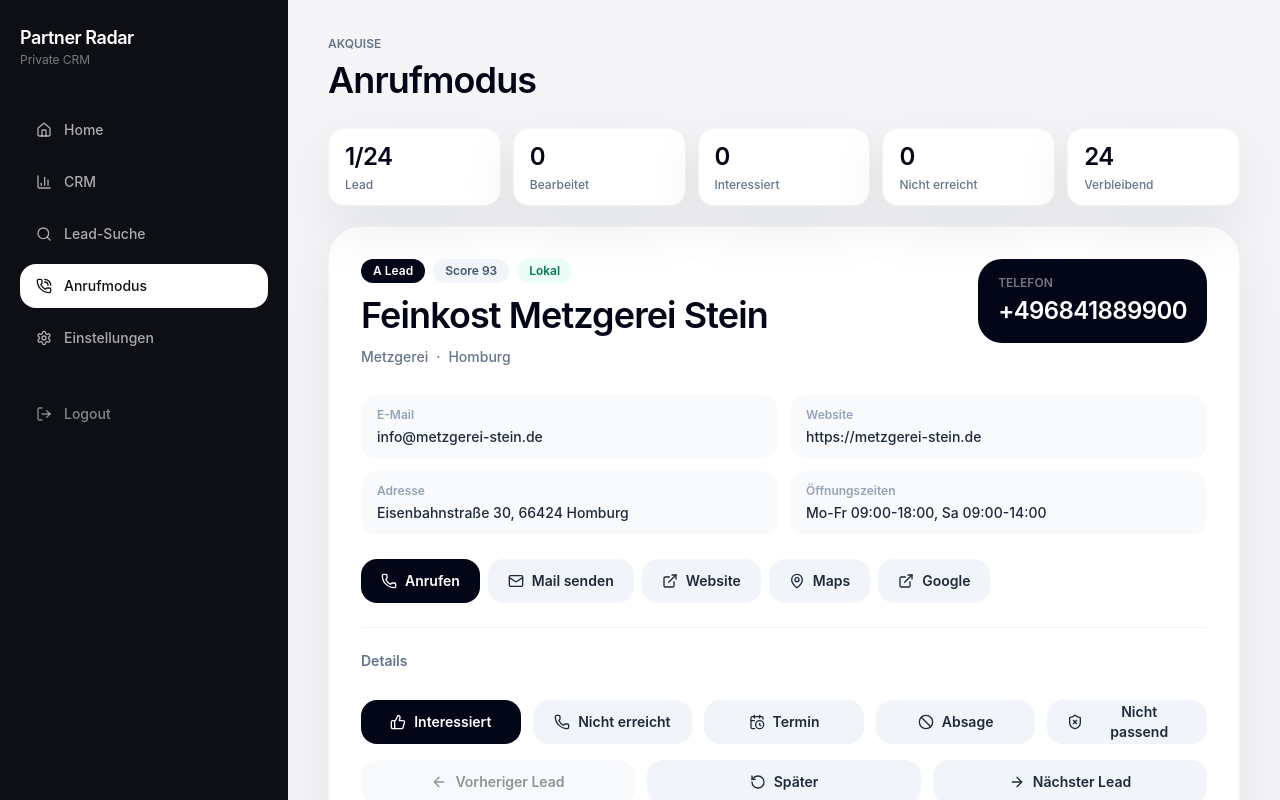
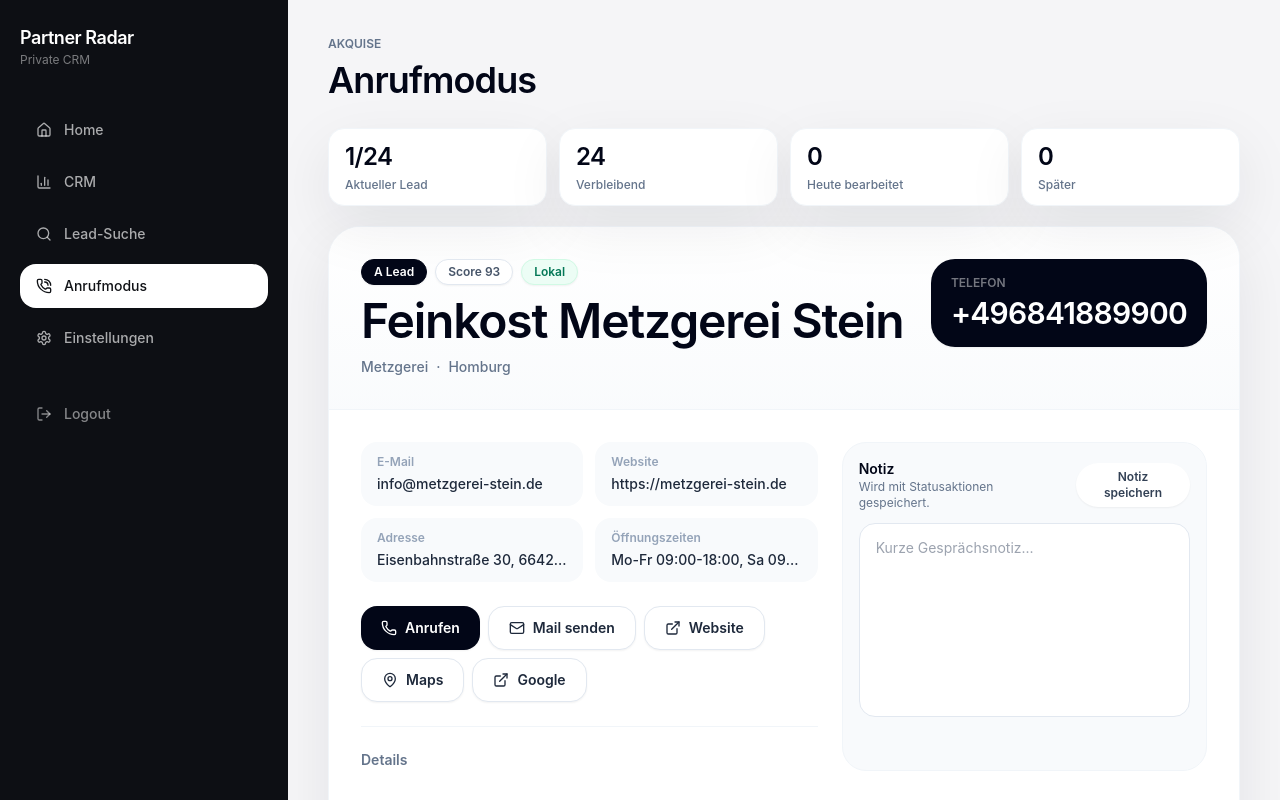
Before and after one commit to BlitzAnfrage/partner-radar-crm, a Next.js app: page /anrufmodus in a window 1280 px wide. Shown: the top 800 px of the page. Built offline with nearby package versions, Linux system fonts and the light colour scheme.

Commit message:
Polish SaaS UI and calling notes

```diff
--- a/app/globals.css
+++ b/app/globals.css
@@ -12,7 +12,9 @@
 
 body {
   margin: 0;
-  background: #f5f5f7;
+  background:
+    radial-gradient(circle at top left, rgba(255, 255, 255, 0.95), transparent 34rem),
+    linear-gradient(180deg, #f7f7f9 0%, #f2f3f6 100%);
   color: #111827;
   font-family: -apple-system, BlinkMacSystemFont, "Segoe UI", sans-serif;
 }
@@ -48,10 +50,14 @@ button {
 
 @layer components {
   .btn-dark {
-    @apply inline-flex h-11 items-center justify-center gap-2 rounded-2xl bg-slate-950 px-5 text-sm font-semibold text-white transition hover:bg-slate-800;
+    @apply inline-flex h-11 items-center justify-center gap-2 rounded-2xl bg-slate-950 px-5 text-sm font-semibold text-white shadow-sm transition hover:-translate-y-px hover:bg-slate-800;
   }
 
   .btn-light {
-    @apply inline-flex h-11 items-center justify-center gap-2 rounded-2xl bg-slate-100 px-5 text-sm font-semibold text-slate-800 transition hover:bg-slate-200;
+    @apply inline-flex h-11 items-center justify-center gap-2 rounded-2xl border border-slate-200 bg-white px-5 text-sm font-semibold text-slate-800 shadow-sm transition hover:-translate-y-px hover:bg-slate-50;
+  }
+
+  .btn-positive {
+    @apply inline-flex h-11 items-center justify-center gap-2 rounded-2xl border border-emerald-100 bg-emerald-50 px-5 text-sm font-semibold text-emerald-800 shadow-sm transition hover:-translate-y-px hover:bg-emerald-100;
   }
 }
--- a/components/calling/calling-mode.tsx
+++ b/components/calling/calling-mode.tsx
@@ -39,6 +39,7 @@ export function CallingMode({ initialLeads, loadError }: { initialLeads: Lead[];
   const [activeMail, setActiveMail] = useState<Lead | null>(null);
   const [detailsOpen, setDetailsOpen] = useState(false);
   const [note, setNote] = useState("");
+  const [noteStampInserted, setNoteStampInserted] = useState(false);
   const [appointmentAt, setAppointmentAt] = useState("");
   const [saveState, setSaveState] = useState<SaveState>("idle");
   const [message, setMessage] = useState("");
@@ -53,11 +54,12 @@ export function CallingMode({ initialLeads, loadError }: { initialLeads: Lead[];
 
   useEffect(() => {
     setDetailsOpen(false);
-    setNote("");
+    setNote(currentLead?.callNote ?? "");
+    setNoteStampInserted(false);
     setAppointmentAt("");
     setSaveState("idle");
     setMessage("");
-  }, [currentLead?.id]);
+  }, [currentLead]);
 
   useEffect(() => {
     const onKeyDown = (event: KeyboardEvent) => {
@@ -150,6 +152,44 @@ export function CallingMode({ initialLeads, loadError }: { initialLeads: Lead[];
     window.setTimeout(() => setSaveState("idle"), 1400);
   };
 
+  const ensureNoteTimestamp = () => {
+    if (noteStampInserted) return;
+    const stamp = `[${formatNoteTimestamp(new Date())}]`;
+    setNote((currentNote) => {
+      const trimmed = currentNote.trim();
+      if (!trimmed) return `${stamp}\n`;
+      if (trimmed.endsWith(stamp)) return currentNote;
+      return `${currentNote.trimEnd()}\n\n${stamp}\n`;
+    });
+    setNoteStampInserted(true);
+  };
+
+  const saveNote = async () => {
+    if (!currentLead) return;
+    setSaveState("saving");
+    setMessage("");
+
+    const response = await fetch(`/api/leads/${currentLead.id}`, {
+      method: "PATCH",
+      headers: { "Content-Type": "application/json" },
+      body: JSON.stringify({
+        callNote: note,
+        updatedAt: new Date().toISOString()
+      })
+    }).catch(() => null);
+
+    if (!response?.ok) {
+      const payload = await response?.json().catch(() => null);
+      setSaveState("error");
+      setMessage(payload?.error ?? "Notiz konnte nicht gespeichert werden.");
+      return;
+    }
+
+    setSaveState("saved");
+    setMessage("Notiz gespeichert.");
+    window.setTimeout(() => setSaveState("idle"), 1600);
+  };
+
   if (loadError) {
     return (
       <StateCard
@@ -178,15 +218,15 @@ export function CallingMode({ initialLeads, loadError }: { initialLeads: Lead[];
 
   return (
     <div className="mx-auto max-w-6xl">
-      <div className="mb-5 grid gap-3 md:grid-cols-5">
-        <Metric label="Lead" value={`${currentIndex}/${total}`} />
-        <Metric label="Bearbeitet" value={stats.handled} />
-        <Metric label="Interessiert" value={stats.interested} />
-        <Metric label="Nicht erreicht" value={stats.notReached} />
+      <div className="mb-5 grid gap-3 md:grid-cols-4">
+        <Metric label="Aktueller Lead" value={`${currentIndex}/${total}`} />
         <Metric label="Verbleibend" value={queue.length} />
+        <Metric label="Heute bearbeitet" value={stats.handled} />
+        <Metric label="Später" value={stats.postponed} />
       </div>
 
-      <article className="rounded-[2rem] border border-slate-100 bg-white p-5 shadow-soft sm:p-8">
+      <article className="overflow-hidden rounded-[2rem] border border-slate-100 bg-white shadow-soft">
+        <div className="border-b border-slate-100 bg-gradient-to-b from-white to-slate-50/80 p-5 sm:p-8">
         <div className="flex flex-col gap-5 lg:flex-row lg:items-start lg:justify-between">
           <div className="min-w-0">
             <div className="mb-3 flex flex-wrap gap-2">
@@ -194,20 +234,23 @@ export function CallingMode({ initialLeads, loadError }: { initialLeads: Lead[];
               <StatusPill tone="neutral">Score {currentLead.score}</StatusPill>
               <StatusPill tone={currentLead.chainHint === "LOCAL" ? "success" : "neutral"}>{chainHintLabels[currentLead.chainHint]}</StatusPill>
             </div>
-            <h2 className="text-3xl font-semibold tracking-tight text-slate-950 sm:text-4xl">{currentLead.companyName}</h2>
+            <h2 className="text-3xl font-semibold tracking-tight text-slate-950 sm:text-5xl">{currentLead.companyName}</h2>
             <div className="mt-3 flex flex-wrap gap-2 text-sm font-medium text-slate-500">
               <span>{currentLead.category || "Kategorie offen"}</span>
               <span>·</span>
               <span>{currentLead.regionName || "Region offen"}</span>
             </div>
           </div>
-          <div className="rounded-[1.5rem] bg-slate-950 px-5 py-4 text-white">
+          <div className="rounded-[1.5rem] bg-slate-950 px-5 py-4 text-white shadow-sm">
             <div className="text-xs font-semibold uppercase text-white/45">Telefon</div>
-            <div className="mt-1 text-2xl font-semibold tracking-tight">{currentLead.phone || "Fehlt"}</div>
+            <div className="mt-1 text-3xl font-semibold tracking-tight">{currentLead.phone || "Fehlt"}</div>
           </div>
         </div>
+        </div>
 
-        <div className="mt-7 grid gap-3 lg:grid-cols-2">
+        <div className="grid gap-6 p-5 sm:p-8 xl:grid-cols-[1fr_0.8fr]">
+          <div>
+        <div className="grid gap-3 lg:grid-cols-2">
           <InfoLine label="E-Mail" value={currentLead.emails[0] || "Fehlt"} />
           <InfoLine label="Website" value={currentLead.website || "Fehlt"} />
           <InfoLine label="Adresse" value={currentLead.address || "Offen"} />
@@ -244,15 +287,6 @@ export function CallingMode({ initialLeads, loadError }: { initialLeads: Lead[];
               {currentLead.impressumUrl ? <QuickLink href={currentLead.impressumUrl} label="Impressum" icon={<ExternalLink className="h-4 w-4" />} /> : null}
               {currentLead.contactPageUrl ? <QuickLink href={currentLead.contactPageUrl} label="Kontaktseite" icon={<ExternalLink className="h-4 w-4" />} /> : null}
               <label>
-                <span className="mb-2 block text-sm font-medium text-slate-500">Notiz</span>
-                <textarea
-                  value={note}
-                  onChange={(event) => setNote(event.target.value)}
-                  rows={3}
-                  className="w-full resize-none rounded-2xl border border-slate-200 bg-slate-50 px-4 py-3 text-sm outline-none transition focus:border-slate-400 focus:bg-white"
-                />
-              </label>
-              <label>
                 <span className="mb-2 block text-sm font-medium text-slate-500">Termin</span>
                 <input
                   type="datetime-local"
@@ -264,11 +298,34 @@ export function CallingMode({ initialLeads, loadError }: { initialLeads: Lead[];
             </div>
           ) : null}
         </div>
+          </div>
 
-        <div className="mt-7 grid gap-3 sm:grid-cols-2 lg:grid-cols-5">
-          <ActionButton label="Interessiert" onClick={() => saveDecision("INTERESTED")} icon={<ThumbsUp />} disabled={saveState === "saving"} tone="dark" />
+          <aside className="rounded-[1.5rem] border border-slate-100 bg-slate-50 p-4">
+            <div className="mb-3 flex items-center justify-between gap-3">
+              <div>
+                <div className="text-sm font-semibold text-slate-950">Notiz</div>
+                <div className="text-xs text-slate-500">Wird mit Statusaktionen gespeichert.</div>
+              </div>
+              <button type="button" onClick={saveNote} disabled={saveState === "saving"} className="rounded-full bg-white px-3 py-1.5 text-xs font-semibold text-slate-700 shadow-sm transition hover:bg-slate-100 disabled:opacity-50">
+                Notiz speichern
+              </button>
+            </div>
+            <textarea
+              value={note}
+              onFocus={ensureNoteTimestamp}
+              onChange={(event) => setNote(event.target.value)}
+              rows={7}
+              placeholder="Kurze Gesprächsnotiz..."
+              className="w-full resize-none rounded-2xl border border-slate-200 bg-white px-4 py-3 text-sm leading-6 outline-none transition focus:border-slate-400"
+            />
+          </aside>
+        </div>
+
+        <div className="border-t border-slate-100 bg-white p-5 sm:p-8">
+        <div className="grid gap-3 sm:grid-cols-2 lg:grid-cols-5">
+          <ActionButton label="Interessiert" onClick={() => saveDecision("INTERESTED")} icon={<ThumbsUp />} disabled={saveState === "saving"} tone="positive" />
           <ActionButton label="Nicht erreicht" onClick={() => saveDecision("NOT_REACHED")} icon={<Phone />} disabled={saveState === "saving"} />
-          <ActionButton label="Termin" onClick={() => saveDecision("APPOINTMENT")} icon={<CalendarClock />} disabled={saveState === "saving"} />
+          <ActionButton label="Termin" onClick={() => saveDecision("APPOINTMENT")} icon={<CalendarClock />} disabled={saveState === "saving"} tone="positive" />
           <ActionButton label="Absage" onClick={() => saveDecision("REJECTED")} icon={<Ban />} disabled={saveState === "saving"} />
           <ActionButton label="Nicht passend" onClick={() => saveDecision("NOT_FIT")} icon={<ShieldX />} disabled={saveState === "saving"} />
         </div>
@@ -298,6 +355,7 @@ export function CallingMode({ initialLeads, loadError }: { initialLeads: Lead[];
             {saveState === "error" ? <span className="text-red-700">{message}</span> : null}
             {saveState === "idle" && message ? <span className="text-slate-500">{message}</span> : null}
           </div>
+        </div>
         </div>
       </article>
 
@@ -341,19 +399,36 @@ function ActionButton({
   icon: React.ReactNode;
   onClick: () => void;
   disabled?: boolean;
-  tone?: "dark" | "light";
+  tone?: "dark" | "light" | "positive";
 }) {
+  const className =
+    tone === "positive"
+      ? "btn-positive disabled:cursor-not-allowed disabled:opacity-50"
+      : tone === "dark"
+        ? "btn-dark disabled:cursor-not-allowed disabled:opacity-50"
+        : "btn-light disabled:cursor-not-allowed disabled:opacity-50";
+
   return (
     <button
       type="button"
       onClick={onClick}
       disabled={disabled}
-      className={tone === "dark" ? "btn-dark disabled:cursor-not-allowed disabled:opacity-50" : "btn-light disabled:cursor-not-allowed disabled:opacity-50"}
+      className={className}
     >
       <span className="[&>svg]:h-4 [&>svg]:w-4">{icon}</span>
       {label}
     </button>
   );
+}
+
+function formatNoteTimestamp(date: Date) {
+  return new Intl.DateTimeFormat("de-DE", {
+    day: "2-digit",
+    month: "2-digit",
+    year: "numeric",
+    hour: "2-digit",
+    minute: "2-digit"
+  }).format(date);
 }
 
 function QuickLink({ href, label, icon }: { href: string; label: string; icon: React.ReactNode }) {
--- a/components/ui/status-pill.tsx
+++ b/components/ui/status-pill.tsx
@@ -3,12 +3,12 @@ import clsx from "clsx";
 type Tone = "dark" | "neutral" | "success" | "warning" | "danger" | "info";
 
 const toneClasses: Record<Tone, string> = {
-  dark: "bg-slate-950 text-white",
-  neutral: "bg-slate-100 text-slate-600",
-  success: "bg-emerald-50 text-emerald-700",
-  warning: "bg-amber-50 text-amber-800",
-  danger: "bg-red-50 text-red-700",
-  info: "bg-blue-50 text-blue-700"
+  dark: "border-slate-950 bg-slate-950 text-white",
+  neutral: "border-slate-200 bg-white text-slate-600",
+  success: "border-emerald-100 bg-emerald-50 text-emerald-700",
+  warning: "border-amber-100 bg-amber-50 text-amber-800",
+  danger: "border-red-100 bg-red-50 text-red-700",
+  info: "border-blue-100 bg-blue-50 text-blue-700"
 };
 
 export function StatusPill({
@@ -21,7 +21,7 @@ export function StatusPill({
   className?: string;
 }) {
   return (
-    <span className={clsx("inline-flex items-center rounded-full px-3 py-1 text-xs font-semibold", toneClasses[tone], className)}>
+    <span className={clsx("inline-flex items-center rounded-full border px-3 py-1 text-xs font-semibold shadow-sm", toneClasses[tone], className)}>
       {children}
     </span>
   );
```
Also changed, not shown: app/login/page.tsx (+4 -4 lines), components/crm/crm-board.tsx (+9 -1 lines).
